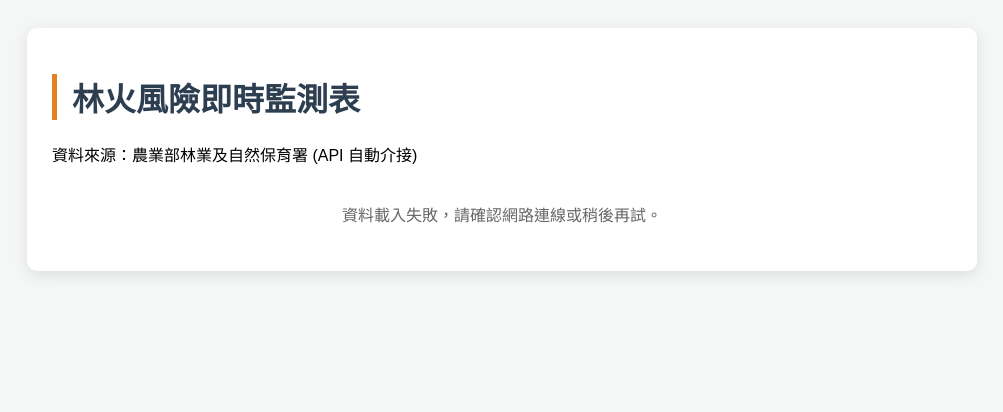
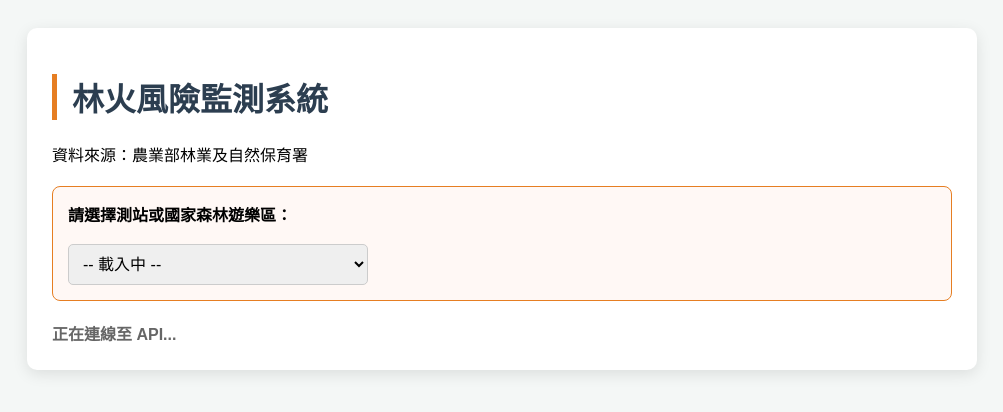
Before and after one commit to a998912137/apitest, a plain HTML site: page index.html in a window 1280 px wide. Shown: the whole page, without its empty margins (138-1141 px from the left). Drawn offline with Linux system fonts and the light colour scheme; no server answers.

Commit message:
Update index.html

```diff
--- a/index.html
+++ b/index.html
@@ -3,92 +3,124 @@
 <head>
     <meta charset="UTF-8">
     <meta name="viewport" content="width=device-width, initial-scale=1.0">
-    <title>林火風險評估即時資訊</title>
+    <title>林火風險評估 - 手動查詢</title>
     <style>
         body { font-family: "Microsoft JhengHei", sans-serif; background-color: #f4f7f6; padding: 20px; }
         .container { max-width: 900px; margin: auto; background: white; padding: 25px; border-radius: 10px; box-shadow: 0 4px 15px rgba(0,0,0,0.1); }
         h1 { color: #2c3e50; border-left: 5px solid #e67e22; padding-left: 15px; }
 
-        /* 表格樣式 */
+        .filter-section { background: #fff8f5; padding: 15px; border-radius: 8px; margin: 20px 0; border: 1px solid #e67e22; }
+        select { padding: 10px; font-size: 1rem; border-radius: 5px; border: 1px solid #ccc; width: 100%; max-width: 300px; }
+
         table { width: 100%; border-collapse: collapse; margin-top: 20px; }
         th, td { border: 1px solid #ddd; padding: 12px; text-align: left; }
         th { background-color: #e67e22; color: white; }
         tr:nth-child(even) { background-color: #f9f9f9; }
 
-        /* 狀態顏色標籤 */
-        .status-badge { padding: 4px 8px; border-radius: 4px; font-weight: bold; color: white; }
-        .status-safe { background-color: #27ae60; }   /* 安全 */
-        .status-warn { background-color: #f39c12; }   /* 注意/警告 */
-        .status-danger { background-color: #e74c3c; } /* 危險 */
-
-        #loading { text-align: center; color: #666; padding: 20px; }
+        .status-badge { padding: 4px 8px; border-radius: 4px; font-weight: bold; color: white; display: inline-block; }
+        .status-safe { background-color: #27ae60; }
+        .status-warn { background-color: #f39c12; }
+        .status-danger { background-color: #e74c3c; }
+        #loading { color: #666; font-weight: bold; }
     </style>
 </head>
 <body>
 
 <div class="container">
-    <h1>林火風險即時監測表</h1>
-    <p>資料來源：農業部林業及自然保育署 (API 自動介接)</p>
+    <h1>林火風險監測系統</h1>
+    <p>資料來源：農業部林業及自然保育署</p>
 
-    <div id="loading">即時資料載入中，請稍候...</div>
+    <div class="filter-section">
+        <label for="station-select"><strong>請選擇測站或國家森林遊樂區：</strong></label><br><br>
+        <select id="station-select" onchange="updateTable()">
+            <option value="">-- 載入中 --</option>
+        </select>
+    </div>
+
+    <div id="loading">正在連線至 API...</div>
 
     <table id="fire-table" style="display:none;">
         <thead>
             <tr>
-                <th>測站/國家森林遊樂區名稱</th>
+                <th>測站/園區名稱</th>
                 <th>林火指數等級</th>
                 <th>更新日期</th>
             </tr>
         </thead>
-        <tbody id="table-body">
-            </tbody>
+        <tbody id="table-body"></tbody>
     </table>
 </div>
 
 <script>
     const apiURL = "https://data.moa.gov.tw/service/opendata/ForestFireAlert.aspx";
+    let allData = []; // 用來存儲所有抓下來的資料
 
-    async function fetchFireData() {
+    async function fetchData() {
         try {
             const response = await fetch(apiURL);
-            const data = await response.json(); // 介接格式為 JSON [cite: 46]
+            allData = await response.json(); [cite: 27, 46]
 
+            // 1. 取得所有不重複的測站名稱
+            const stationNames = [...new Set(allData.map(item => item.name))].sort(); [cite: 44, 67]
+
+            // 2. 填充下拉選單
+            const select = document.getElementById('station-select');
+            select.innerHTML = '<option value="">請選擇站點...</option>';
+            stationNames.forEach(name => {
+                const opt = document.createElement('option');
+                opt.value = name;
+                opt.textContent = name;
+                select.appendChild(opt);
+            });
+
+            document.getElementById('loading').style.display = 'none';
+        } catch (error) {
+            document.getElementById('loading').innerHTML = "連線失敗，請確認網路。";
+            console.error(error);
+        }
+    }
+
+    function updateTable() {
+        const selectedName = document.getElementById('station-select').value;
         const tableBody = document.getElementById('table-body');
-            const loading = document.getElementById('loading');
         const table = document.getElementById('fire-table');
 
-            // 清空載入文字並顯示表格
-            loading.style.display = 'none';
+        if (!selectedName) {
+            table.style.display = 'none';
+            return;
+        }
+
+        // 篩選出該站資料並按日期排序
+        const filtered = allData.filter(item => item.name === selectedName); [cite: 59]
+        filtered.sort((a, b) => b.CreateDate.localeCompare(a.CreateDate)); [cite: 44]
+
+        tableBody.innerHTML = "";
         table.style.display = 'table';
 
-            data.forEach(item => {
+        filtered.forEach(item => {
             const row = document.createElement('tr');
 
-                // 根據警告等級決定顏色
+            // 處理等級顏色
+            const warnText = item.warn_level_chinese || "無"; [cite: 44]
             let badgeClass = 'status-safe';
-                if(item.warn_level_chinese !== '安全') {
-                    badgeClass = item.warn_level_chinese.includes('注意') ? 'status-warn' : 'status-danger';
+            if(warnText !== '安全') {
+                badgeClass = warnText.includes('注意') ? 'status-warn' : 'status-danger';
             }
 
-                // 格式化日期：原格式為 20241007000000 [cite: 47]
-                const rawDate = item.CreateDate;
-                const formattedDate = `${rawDate.substring(0,4)}-${rawDate.substring(4,6)}-${rawDate.substring(6,8)}`;
+            // 格式化日期
+            const d = item.CreateDate; [cite: 44]
+            const formattedDate = `${d.substring(0,4)}-${d.substring(4,6)}-${d.substring(6,8)}`;
 
             row.innerHTML = `
                 <td>${item.name}</td>
-                    <td><span class="status-badge ${badgeClass}">${item.warn_level_chinese}</span></td>
+                <td><span class="status-badge ${badgeClass}">${warnText}</span></td>
                 <td>${formattedDate}</td>
             `;
             tableBody.appendChild(row);
         });
-        } catch (error) {
-            document.getElementById('loading').innerHTML = "資料載入失敗，請確認網路連線或稍後再試。";
-            console.error("API 載入錯誤:", error);
-        }
     }
 
-    // 啟動抓取資料
-    fetchFireData();
+    fetchData();
 </script>
 
 </body>
```
Lines whose indentation alone changed are shown as unchanged.
